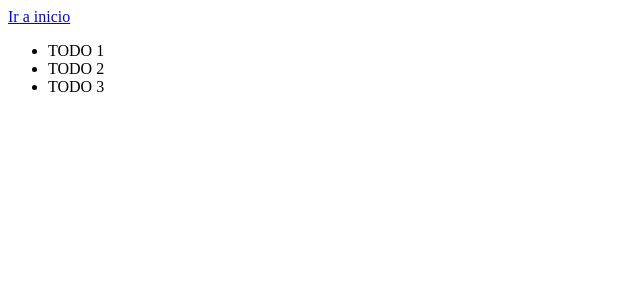
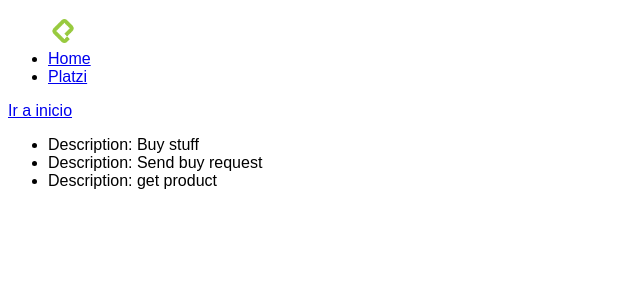
Before and after one commit to Chrisvimu/platzi-flask, a Flask app: page /hello in a window 1280 px wide. Shown: the top 300 px of the page, without its empty margins (0-640 px from the left). Run offline with Flask 2, Linux system fonts and the light colour scheme.

Commit message:
Added Jinja(2) code for internal routes of webpage template

```diff
--- a/main.py
+++ b/main.py
@@ -2,7 +2,7 @@ from flask import Flask, request, make_response, redirect, render_template
 
 app = Flask(__name__)
 
-todos = ['TODO 1', 'TODO 2', 'TODO 3']
+todos = ['Buy stuff', 'Send buy request', 'get product']
 
 
 @app.route('/')
--- /dev/null
+++ b/static/css/main.css
@@ -0,0 +1,7 @@
+html * {
+    font-family: sans-serif;
+}
+
+img {
+    max-width: 30px;
+}
--- /dev/null
+++ b/templates/base.html
@@ -0,0 +1,20 @@
+<!DOCTYPE html>
+<html lang="en">
+
+<head>
+    <meta charset="utf-8">
+    <title>
+        {% block title %}Flask Platzi |{% endblock %}
+    </title>
+    <link rel="stylesheet" href="{{ url_for('static', filename='css/main.css') }}">
+</head>
+
+<body>
+    <header>
+        {% include 'navbar.html' %}
+    </header>
+    {% block content %}
+    {% endblock %}
+</body>
+
+</html>
--- a/templates/hello.html
+++ b/templates/hello.html
@@ -1,5 +1,12 @@
+{% extends 'base.html' %}
+{% import 'macros.html' as macros %}
+{% block title %}
+{{super()}}
+Welcome
+{% endblock %}
+
+{% block content %}
 {% if user_ip %}
-
 <h1>Hello world Platzi, your IP address is {{user_ip}}</h1>
 {% else %}
 <a href="{{ url_for('index') }}">Ir a inicio</a>
@@ -7,6 +14,7 @@
 
 <ul>
     {% for todo in todos %}
-    <li>{{todo}}</li>
+    {{macros.render_todo(todo)}}
     {% endfor %}
 </ul>
+{% endblock %}
--- /dev/null
+++ b/templates/macros.html
@@ -0,0 +1,3 @@
+{% macro render_todo(todo) %}
+<li>Description: {{todo}}</li>
+{% endmacro %}
--- /dev/null
+++ b/templates/navbar.html
@@ -0,0 +1,7 @@
+<nav>
+    <ul>
+        <img src="{{ url_for('static', filename='images/platziLogo.png') }}" alt='Platzi logo'>
+        <li><a href="{{ url_for('index') }}">Home</a></li>
+        <li><a href="https://Platzi.com" target="_blank">Platzi</a></li>
+    </ul>
+</nav>
```
Also changed, not shown: static/images/platziLogo.png (added).
